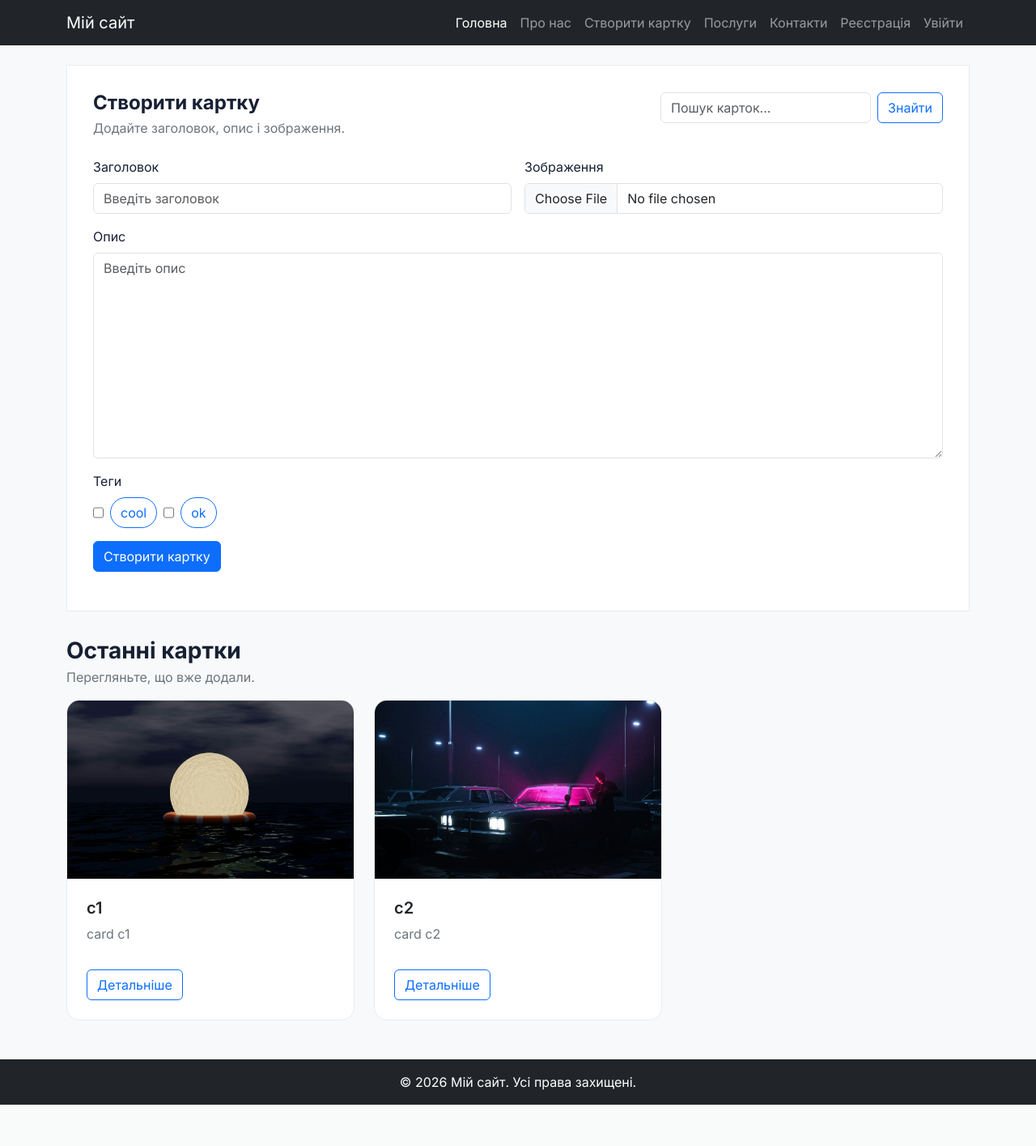
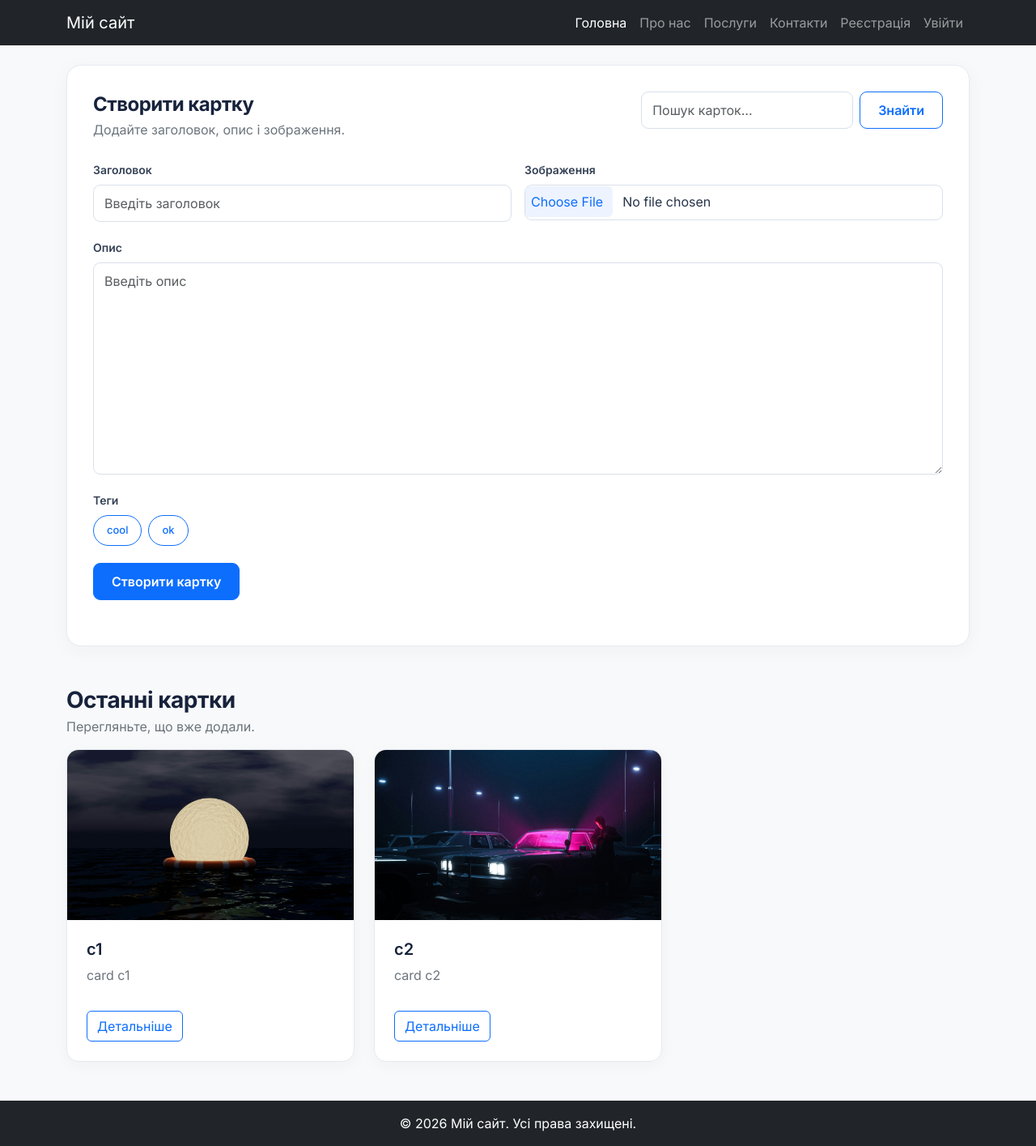
Before and after one commit to Vsevikt/PythonDjango, a Django app: page / in a window 1280 px wide. Shown: the whole page at 81% size. Before the commit the page ends 1364 px from the top, so only its background shows below. Run offline with Django 5.2, Linux system fonts and the light colour scheme; data comes from the database, SQL or seed files in the repository; data that the repository does not hold is empty; some libraries are stand-ins or nearby versions.

Commit message:
updated card form create to index.html

```diff
--- a/shop/main/static/main/css/style.css
+++ b/shop/main/static/main/css/style.css
@@ -251,3 +251,205 @@ footer {
     font-weight: 500;
     margin-bottom: .5rem;
 }
+
+
+/* ==============================
+   Основной блок создания карточки
+============================== */
+
+.content-panel {
+    background: #ffffff;
+    border: 1px solid #e5eaf1;
+    border-radius: 18px;
+    padding: 32px;
+    margin-bottom: 40px;
+    box-shadow: 0 5px 24px rgba(20, 40, 80, 0.04);
+}
+
+/* Заголовок секции */
+
+.content-panel h2 {
+    color: #17233c;
+    letter-spacing: -0.5px;
+}
+
+.content-panel p {
+    line-height: 1.6;
+}
+
+/* Подписи полей */
+
+.content-panel .form-label {
+    display: block;
+    margin-bottom: 8px;
+    color: #344054;
+    font-weight: 600;
+    font-size: 14px;
+}
+
+/* Поля ввода */
+
+.content-panel .form-control {
+    min-height: 44px;
+    border: 1px solid #d9e0ea;
+    border-radius: 9px;
+    padding: 10px 13px;
+    color: #263449;
+    transition: border-color 0.2s ease, box-shadow 0.2s ease;
+}
+
+.content-panel .form-control:focus {
+    border-color: #6b9fff;
+    box-shadow: 0 0 0 3px rgba(13, 110, 253, 0.12);
+}
+
+/* Поле описания */
+
+.content-panel textarea.form-control {
+    min-height: 140px;
+    resize: vertical;
+}
+
+/* Поле загрузки изображения */
+
+.content-panel input[type="file"].form-control {
+    padding: 7px;
+    cursor: pointer;
+}
+
+.content-panel input[type="file"]::file-selector-button {
+    border: none;
+    border-radius: 6px;
+    padding: 7px 12px;
+    margin-right: 12px;
+    background: #edf3ff;
+    color: #0d6efd;
+    cursor: pointer;
+}
+
+/* Ошибки Django forms.py */
+
+.content-panel .text-danger.small {
+    margin-top: 5px;
+    font-size: 12px;
+    line-height: 1.5;
+}
+
+/* ==============================
+   Теги
+============================== */
+
+.content-panel .d-flex.flex-wrap.gap-2 > div {
+    position: relative;
+}
+
+.content-panel .d-flex.flex-wrap.gap-2 input[type="checkbox"] {
+    position: absolute;
+    opacity: 0;
+    width: 1px;
+    height: 1px;
+}
+
+.content-panel .d-flex.flex-wrap.gap-2 label.btn {
+    margin: 0;
+    padding: 8px 16px;
+    border-radius: 30px;
+    font-size: 13px;
+    font-weight: 500;
+    transition: all 0.2s ease;
+}
+
+.content-panel .d-flex.flex-wrap.gap-2 input[type="checkbox"]:checked + label {
+    background: #0d6efd;
+    color: #ffffff;
+    border-color: #0d6efd;
+}
+
+.content-panel .d-flex.flex-wrap.gap-2 input[type="checkbox"]:focus-visible + label {
+    outline: 3px solid rgba(13, 110, 253, 0.25);
+    outline-offset: 2px;
+}
+
+/* ==============================
+   Кнопка создания
+============================== */
+
+.content-panel button[type="submit"] {
+    min-height: 43px;
+    padding: 10px 22px;
+    border-radius: 9px;
+    font-weight: 600;
+    transition: transform 0.2s ease, box-shadow 0.2s ease;
+}
+
+.content-panel button[type="submit"]:hover {
+    transform: translateY(-1px);
+    box-shadow: 0 5px 14px rgba(13, 110, 253, 0.2);
+}
+
+/* ==============================
+   Последние карточки
+============================== */
+
+#cards {
+    margin-top: 42px;
+}
+
+#cards h2 {
+    color: #17233c;
+    letter-spacing: -0.5px;
+}
+
+.listing-card {
+    overflow: hidden;
+    border: 1px solid #e5eaf1;
+    border-radius: 15px;
+    box-shadow: 0 4px 18px rgba(20, 40, 80, 0.04);
+    transition: transform 0.2s ease, box-shadow 0.2s ease;
+}
+
+.listing-card:hover {
+    transform: translateY(-4px);
+    box-shadow: 0 10px 25px rgba(20, 40, 80, 0.09);
+}
+
+.listing-card .card-img-top {
+    width: 100%;
+    height: 210px;
+    object-fit: cover;
+}
+
+.listing-card .card-title {
+    color: #17233c;
+}
+
+
+@media (max-width: 768px) {
+    .content-panel {
+        padding: 20px 16px;
+        border-radius: 13px;
+    }
+
+    .content-panel textarea.form-control {
+        min-height: 120px;
+    }
+
+    .content-panel button[type="submit"] {
+        width: 100%;
+    }
+
+    .listing-card .card-img-top {
+        height: 190px;
+    }
+}
+
+.tag-button {
+    padding: 10px 20px;
+    font-size: 15px;
+}
+
+.tag-button.active {
+    background-color: #0d6efd;
+    color: white;
+    border-color: #0d6efd;
+}
--- a/shop/main/templates/main/index.html
+++ b/shop/main/templates/main/index.html
@@ -3,54 +3,124 @@
 
 {% block title %}Головна{% endblock %}
 
+{% block extra_css %}
+<link rel="stylesheet" href="{% static 'main/css/style.css' %}">
+{% endblock %}
+
 {% block content %}
-<!--<section class="home-hero mb-4">-->
-<!--    <span class="badge rounded-pill text-bg-primary mb-3">Вітаємо</span>-->
-<!--    <h1 class="fw-bold mb-3">Знайдіть те, що шукаєте</h1>-->
-<!--    <p class="fs-5 text-secondary mb-4">Переглядайте картки, відкривайте цікаві пропозиції та діліться власними.</p>-->
-<!--    <a class="btn btn-primary btn-lg" href="#cards">Переглянути картки</a>-->
-<!--</section>-->
 
 <section class="content-panel mb-4">
+
     <div class="d-flex flex-column flex-lg-row justify-content-between align-items-lg-center gap-3 mb-4">
         <div>
             <h2 class="h4 fw-bold mb-1">Створити картку</h2>
-            <p class="text-secondary mb-0">Додайте заголовок, опис і зображення.</p>
+            <p class="text-secondary mb-0">
+                Додайте заголовок, опис і зображення.
+            </p>
         </div>
-        <form class="d-flex gap-2" action="{% url 'search' %}">
-            <input type="search" name="title" class="form-control" placeholder="Пошук карток..." aria-label="Пошук карток" value="{{ search_title }}">
-            <button class="btn btn-outline-primary" type="submit">Знайти</button>
+
+        <form class="d-flex gap-2" action="{% url 'search' %}" method="GET">
+            <input type="search"
+                   name="title"
+                   class="form-control"
+                   placeholder="Пошук карток..."
+                   aria-label="Пошук карток"
+                   value="{{ search_title }}">
+
+            <button class="btn btn-outline-primary" type="submit">
+                Знайти
+            </button>
         </form>
     </div>
-    <form id="createForm" method="POST" action="{% url 'create' %}" enctype="multipart/form-data" novalidate class="row g-3 align-items-end">
+
+
+    <form method="POST"
+          action="{% url 'create' %}"
+          enctype="multipart/form-data"
+          novalidate
+          class="row g-3">
+
         {% csrf_token %}
-        <div class="col-md-6"><label class="form-label" for="card-title">Заголовок</label>{{ form.title }}</div>
-        <div class="col-md-6"><label class="form-label" for="card-image">Зображення</label>{{ form.image }}</div>
-        <div class="col-12"><label class="form-label" for="card-description">Опис</label>{{ form.description }}</div>
+
+        <div class="col-md-6">
+            <label class="form-label" for="{{ form.title.id_for_label }}">
+                Заголовок
+            </label>
+            {{ form.title }}
+            <div class="text-danger small" id="title-errors">
+                {{ form.title.errors|join:" " }}
+            </div>
+        </div>
+
+        <div class="col-md-6">
+            <label class="form-label" for="{{ form.image.id_for_label }}">
+                Зображення
+            </label>
+            {{ form.image }}
+            <div class="text-danger small" id="image-errors">
+                {{ form.image.errors|join:" " }}
+            </div>
+        </div>
+
+        <div class="col-12">
+            <label class="form-label" for="{{ form.description.id_for_label }}">
+                Опис
+            </label>
+            {{ form.description }}
+            <div class="text-danger small" id="description-errors">
+                {{ form.description.errors|join:" " }}
+            </div>
+        </div>
+
         <div class="col-12">
             <span class="form-label d-block">Теги</span>
             <div class="d-flex flex-wrap gap-2">
                 {% for tag in form.tags %}
-                {{ tag.tag }}
-                <label class="btn btn-outline-primary rounded-pill" for="{{ tag.id_for_label }}">{{ tag.choice_label }}</label>
+                    <div>
+                        {{ tag.tag }}
+
+                        <label class="btn btn-outline-primary rounded-pill"
+                               for="{{ tag.id_for_label }}">
+                            {{ tag.choice_label }}
+                        </label>
+                    </div>
                 {% empty %}
-                <span class="text-secondary small">Тегів поки немає.</span>
+                    <span class="text-secondary small">
+                        Тегів поки немає.
+                    </span>
                 {% endfor %}
             </div>
+            <div class="text-danger small" id="tags-errors">
+                {{ form.tags.errors|join:" " }}
+            </div>
         </div>
-        <div class="col-12"><button class="btn btn-primary" type="submit">Створити картку</button></div>
+        <div class="col-12">
+            <button type="submit"
+                    id="submitButton"
+                    class="btn btn-primary">
+                Створити картку
+            </button>
+        </div>
     </form>
+    <div id="createdCard" class="mt-4"></div>
 </section>
+
 
 <section id="cards" class="pt-2">
     <div class="d-flex justify-content-between align-items-end mb-3">
-        <div><h2 class="h3 fw-bold mb-1">Останні картки</h2><p class="text-secondary mb-0">Перегляньте, що вже додали.</p></div>
+        <div>
+            <h2 class="h3 fw-bold mb-1">Останні картки</h2>
+            <p class="text-secondary mb-0">
+                Перегляньте, що вже додали.
+            </p>
+        </div>
     </div>
-    <div id="cardsList" class="row row-cols-1 row-cols-sm-2 row-cols-lg-3 g-4">
-        {% for card in cards %}
+
+    <div id="cardsList"
+         class="row row-cols-1 row-cols-sm-2 row-cols-lg-3 g-4">
+            {% for card in cards %}
             <div class="col d-flex">
                 <article class="card listing-card w-100 h-100">
-
                     {% if card.image %}
                         <img src="{{ card.image.url }}"
                              class="card-img-top"
@@ -58,11 +128,9 @@
                     {% endif %}
 
                     <div class="card-body d-flex flex-column p-4">
-
                         <h3 class="card-title h5 fw-semibold">
                             {{ card.title }}
                         </h3>
-
                         <p class="card-text text-secondary">
                             {{ card.description }}
                         </p>
@@ -73,17 +141,17 @@
                                     {{ tag.name }}
                                 </span>
                             {% endfor %}
+
                         </div>
-
                         <a href="{% url 'card' card.id %}"
-                           class="btn btn-outline-primary mt-auto align-self-start">
+                            class="btn btn-outline-primary mt-auto align-self-start">
                             Детальніше
                         </a>
-
                     </div>
                 </article>
             </div>
         {% endfor %}
     </div>
 </section>
+
 {% endblock %}
--- a/shop/main/templates/main/layout.html
+++ b/shop/main/templates/main/layout.html
@@ -36,9 +36,6 @@
                         <a class="nav-link" href="/about">Про нас</a>
                     </li>
                     <li class="nav-item">
-                        <a class="nav-link" href="{% url 'create_card_page' %}">&#1057;&#1090;&#1074;&#1086;&#1088;&#1080;&#1090;&#1080; &#1082;&#1072;&#1088;&#1090;&#1082;&#1091;</a>
-                    </li>
-                    <li class="nav-item">
                         <a class="nav-link" href="/services">Послуги</a>
                     </li>
                     <li class="nav-item">
--- a/shop/main/urls.py
+++ b/shop/main/urls.py
@@ -6,8 +6,7 @@ urlpatterns = [
     path('about', views.about, name='about'),
     path('card/<int:id>', views.get_card, name='card'),
     path('search/', views.search, name='search'),
-    path('create', views.create_card, name='create'),
-    path('create-card/', views.create_card_page, name='create_card_page'),
+    path('create/', views.create_card, name='create'),
     path('services', views.services, name='services'),
     path('contacts', views.contacts, name='contacts'),
     path('registration', views.registration, name='registration'),
--- a/shop/main/views.py
+++ b/shop/main/views.py
@@ -7,7 +7,7 @@ from .cards import cards
 from .models import Card, Tag
 from .forms import FormCreateCard
 
-from .services.card_service import get_card, get_card_by_title, search, create_card as create_card_api
+from .services.card_service import get_card, get_card_by_title, search, create_card
 from .services.user_service import registration, login
 
 # -- card
@@ -21,32 +21,8 @@ def search_view(request):
     return search(request)
 
 def create_card_view(request):
-    return create_card_api(request)
+    return create_card(request)
 
-# --- for page card_form.html
-
-def create_card_page(request):
-    if request.method == 'POST':
-        form = FormCreateCard(request.POST, request.FILES)
-        if form.is_valid():
-            card = Card.objects.create(
-                title=form.cleaned_data['title'],
-                description=form.cleaned_data['description'],
-                image=form.cleaned_data.get('image') or '',
-                created_at=timezone.now(),
-            )
-            card.tags.set(form.cleaned_data['tags'])
-            return redirect('home')
-    else:
-        form = FormCreateCard()
-
-    return render(request, 'main/card_form.html', {'form': form})
-
-
-def create_card(request):
-    return create_card_page(request)
-
-# ---
 
 # -- person
 def registration_view(request):
```
Also changed, not shown: shop/main/services/card_service.py (+20 -14 lines), shop/main/static/main/js/create_card.js (+41 -7 lines), shop/main/templates/main/card_form.html (deleted, +0 -56 lines), shop/media/cards/8machine-_-sdX0TRf4UoI-unsplash.jpg (added), shop/media/cards/8machine-_-sdX0TRf4UoI-unsplash_EzYVvC5.jpg (added), shop/media/cards/cash-macanaya-KSP1RSNuSGQ-unsplash.jpg (added), shop/media/cards/lee-wooyoung-aOt7Ykmsh2g-unsplash_gorfNw2.jpg (added), shop/media/cards/lee-wooyoung-aOt7Ykmsh2g-unsplash_hGxPLvn.jpg (added), shop/media/cards/lee-wooyoung-aOt7Ykmsh2g-unsplash_x1kcWlm.jpg (added).
